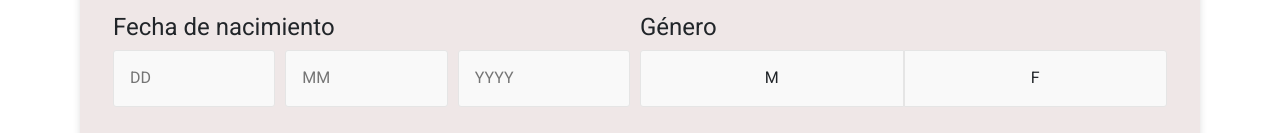
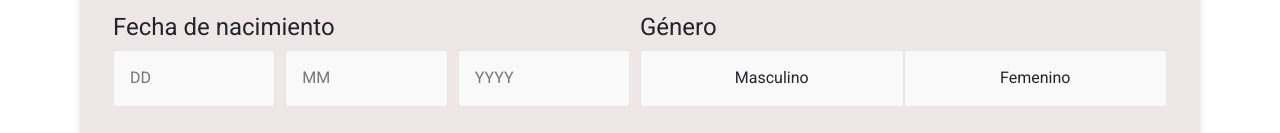
Before and after one commit to Jon1ta/ProyectoJAP, a plain HTML site: page cart.html in a window 1280 px wide. Shown: the part 815-948 px from the top of the page. Drawn offline with nearby package versions, Linux system fonts and the light colour scheme; no server answers; a script that the page names is missing.

```diff
--- a/cart.html
+++ b/cart.html
@@ -139,9 +139,9 @@
             <h4>Género</h4>
             <div class="input-group">
               <input type="radio" name="gender" value="male" id="gender-male"/>
-              <label for="gender-male">M</label>
+              <label for="gender-male">Masculino</label>
               <input type="radio" name="gender" value="female" id="gender-female"/>
-              <label for="gender-female">F</label>
+              <label for="gender-female">Femenino</label>
             </div>
           </div>
         </div>
@@ -204,7 +204,9 @@
           </div>
         </div>
         <button class="btn btn-primary btn-lg boton" type="submit">Comprar</button>
+
       </form>
+
     </div>
 
 
--- a/js/cart.js
+++ b/js/cart.js
@@ -146,4 +146,5 @@ getJSONData(articulosCarrito).then(function(resultObj){
 
 
 
+
   })
```
